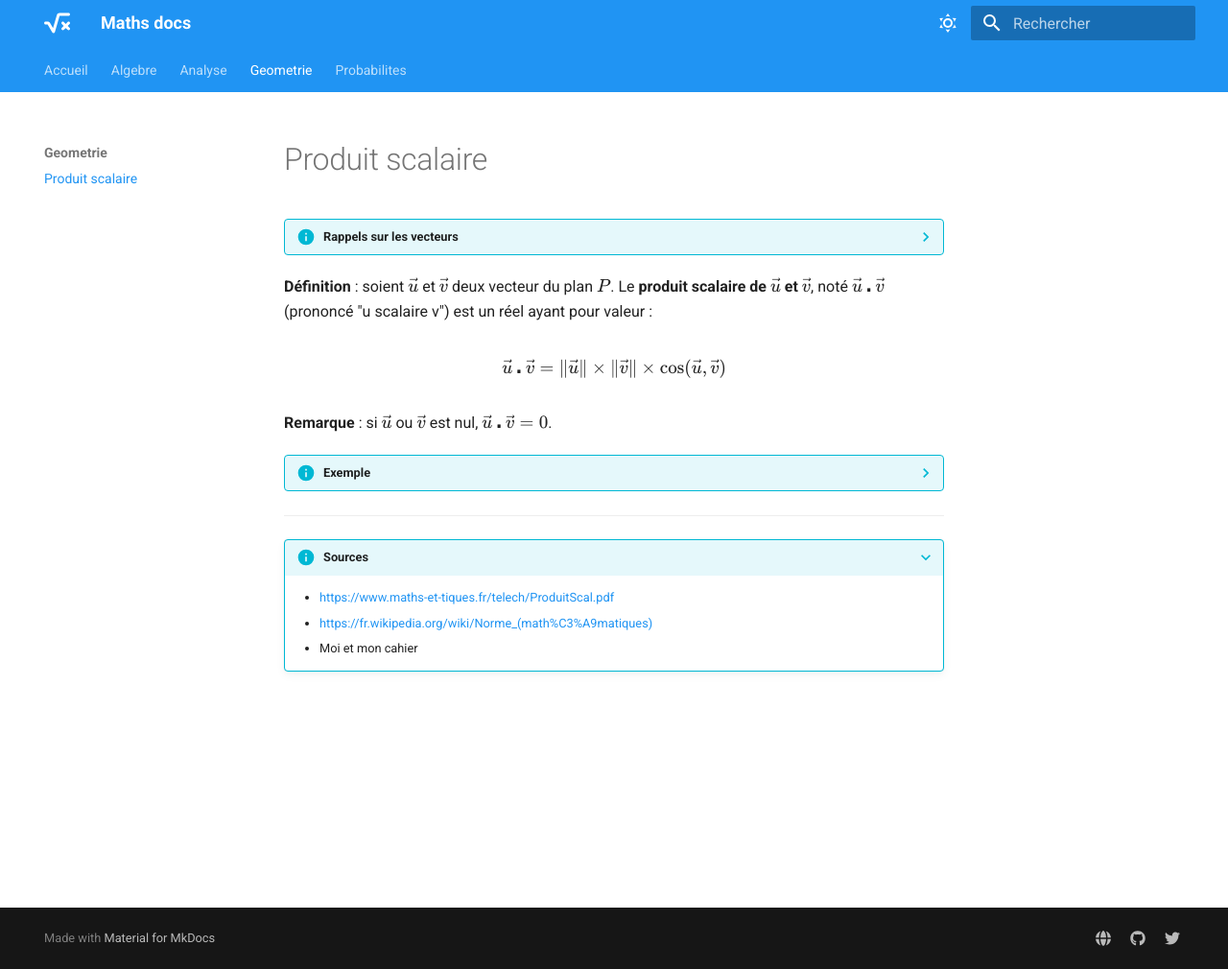
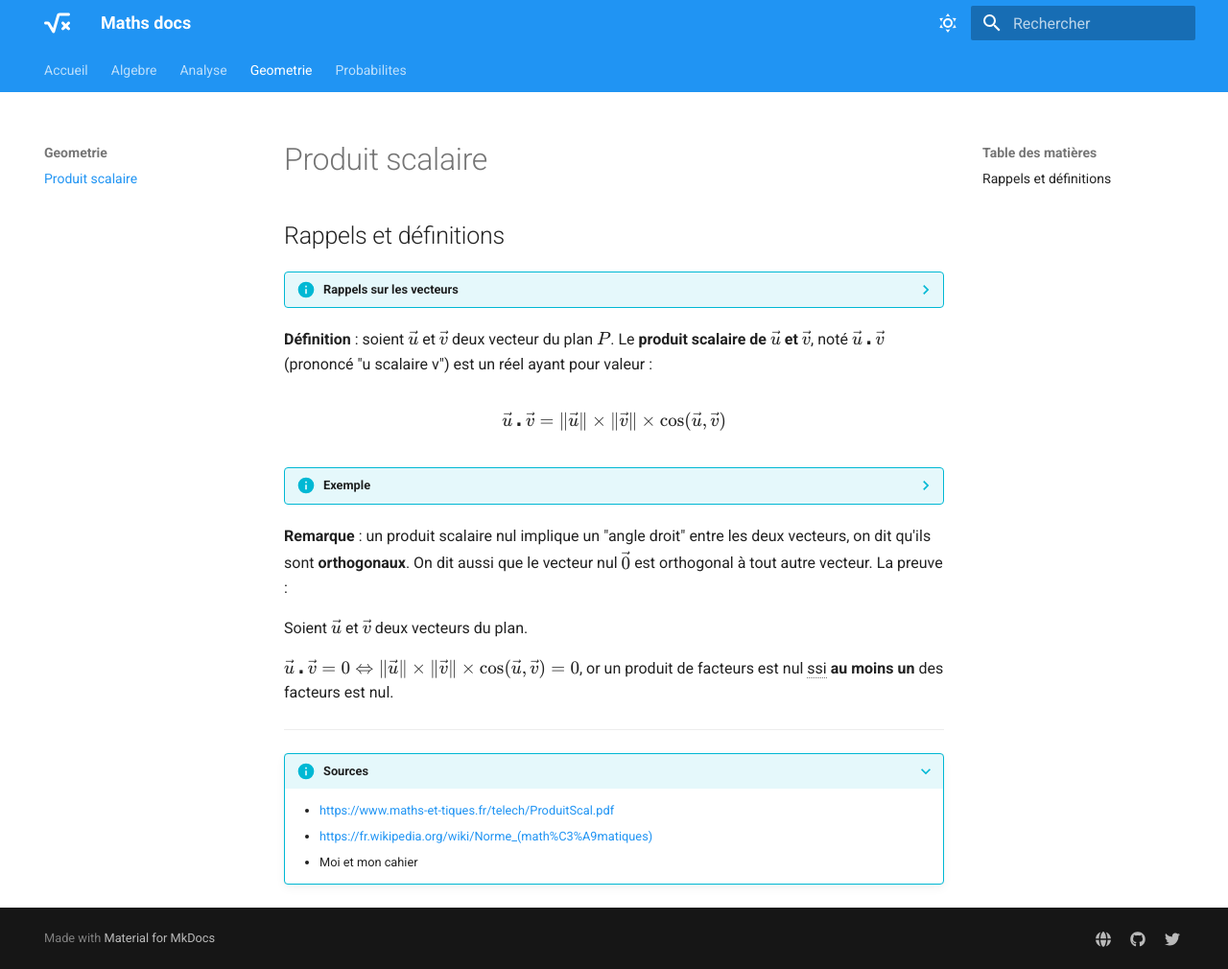
Before and after one commit to OxNinja/docs-maths, an MkDocs documentation site: the page built from docs/geometrie/produit-scalaire.md, in a window 1280 px wide and 1010 px high. Shown: the whole window at 96% size. Built offline with MkDocs 1.6.1 and Material for MkDocs 9.7.7, drawn with Linux system fonts in a browser that asks for light colours.

Commit message:
Complément sur les produits scalaires, début de la loi normale

```diff
--- a/docs/geometrie/produit-scalaire.md
+++ b/docs/geometrie/produit-scalaire.md
@@ -1,3 +1,5 @@
+## Rappels et définitions
+
 ??? info "Rappels sur les vecteurs"
     La norme d'un vecteur $\vec{u}$ entre deux points $A$ et $B$, tel que $\vec{u} = \vec{AB}$ se note $\|\vec{u}\|$, il s'agit de la distance entre les deux points. $\|\vec{u}\| = \sqrt{(x_{B} - x_{A})^2 + (y_{B} - y_{A})^2}$.
 
@@ -6,8 +8,6 @@
 $$
 \vec{u} \centerdot \vec{v} = \|\vec{u}\| \times \|\vec{v}\| \times \cos(\vec{u}, \vec{v})
 $$
-
-**Remarque** : si $\vec{u}$ ou $\vec{v}$ est nul, $\vec{u} \centerdot \vec{v} = 0$.
 
 ??? info "Exemple"
     Déterminer le produit scalaire entre les vecteurs $\vec{u}(2, 3)$ et $\vec{v}(-1, 4)$.
@@ -24,6 +24,13 @@ $$
 
     $\vec{u} \centerdot \vec{v} = \|\vec{u}\| \times \|\vec{v}\| \times \cos(\vec{u}, \vec{v}) = \sqrt{13} \times \sqrt{17} \times \cos()$
 
+**Remarque** : un produit scalaire nul implique un "angle droit" entre les deux vecteurs, on dit qu'ils sont **orthogonaux**. On dit aussi que le vecteur nul $\vec{0}$ est orthogonal à tout autre vecteur. La preuve :
+
+Soient $\vec{u}$ et $\vec{v}$ deux vecteurs du plan.
+
+$\vec{u} \centerdot \vec{v} = 0 \Leftrightarrow \|\vec{u}\| \times \|\vec{v}\| \times \cos(\vec{u}, \vec{v}) = 0$, or un produit de facteurs est nul ssi **au moins un** des facteurs est nul.
+
+
 
 ---
 
```
Also changed, not shown: docs/probabilites/loi-normale.md (+10 -0 lines).
